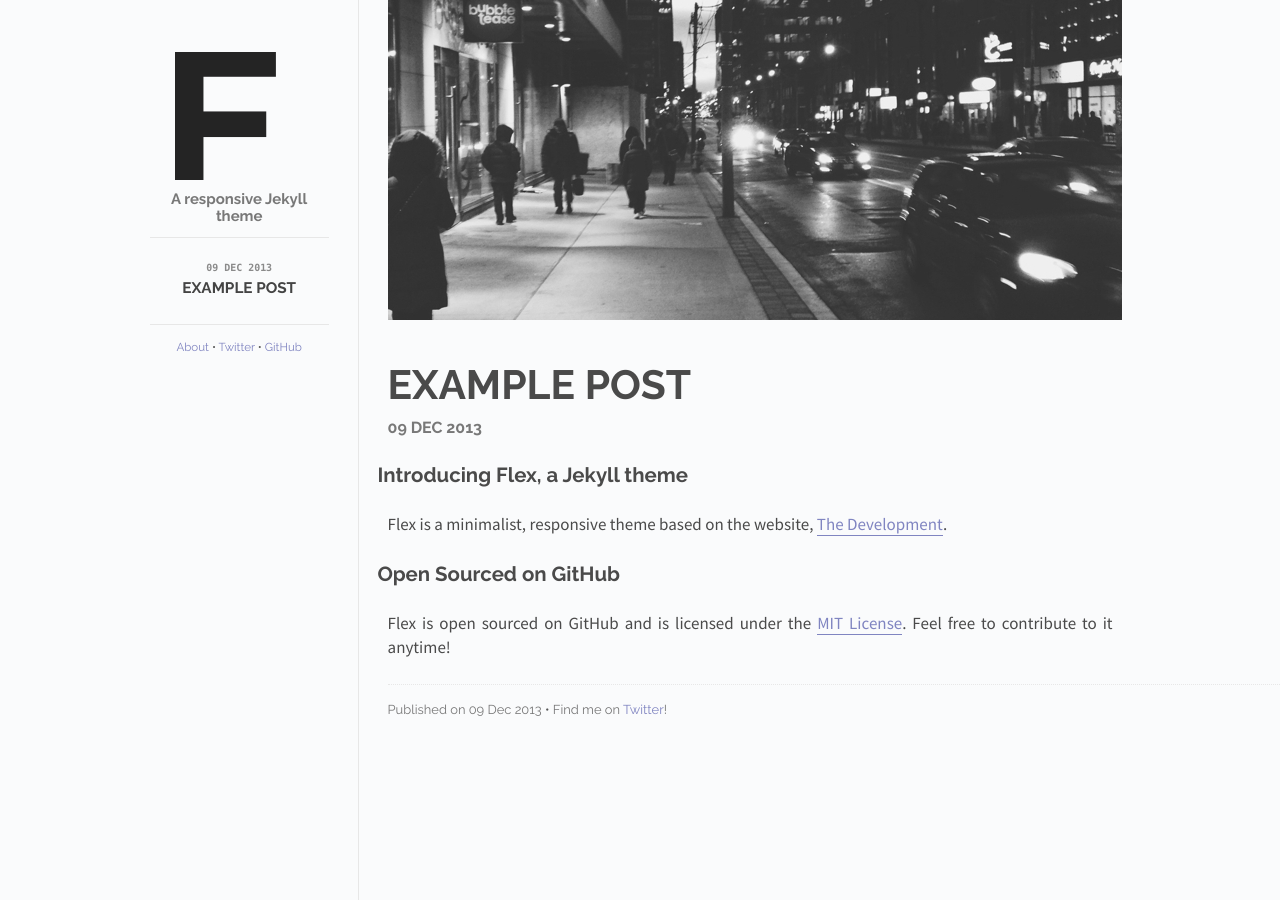
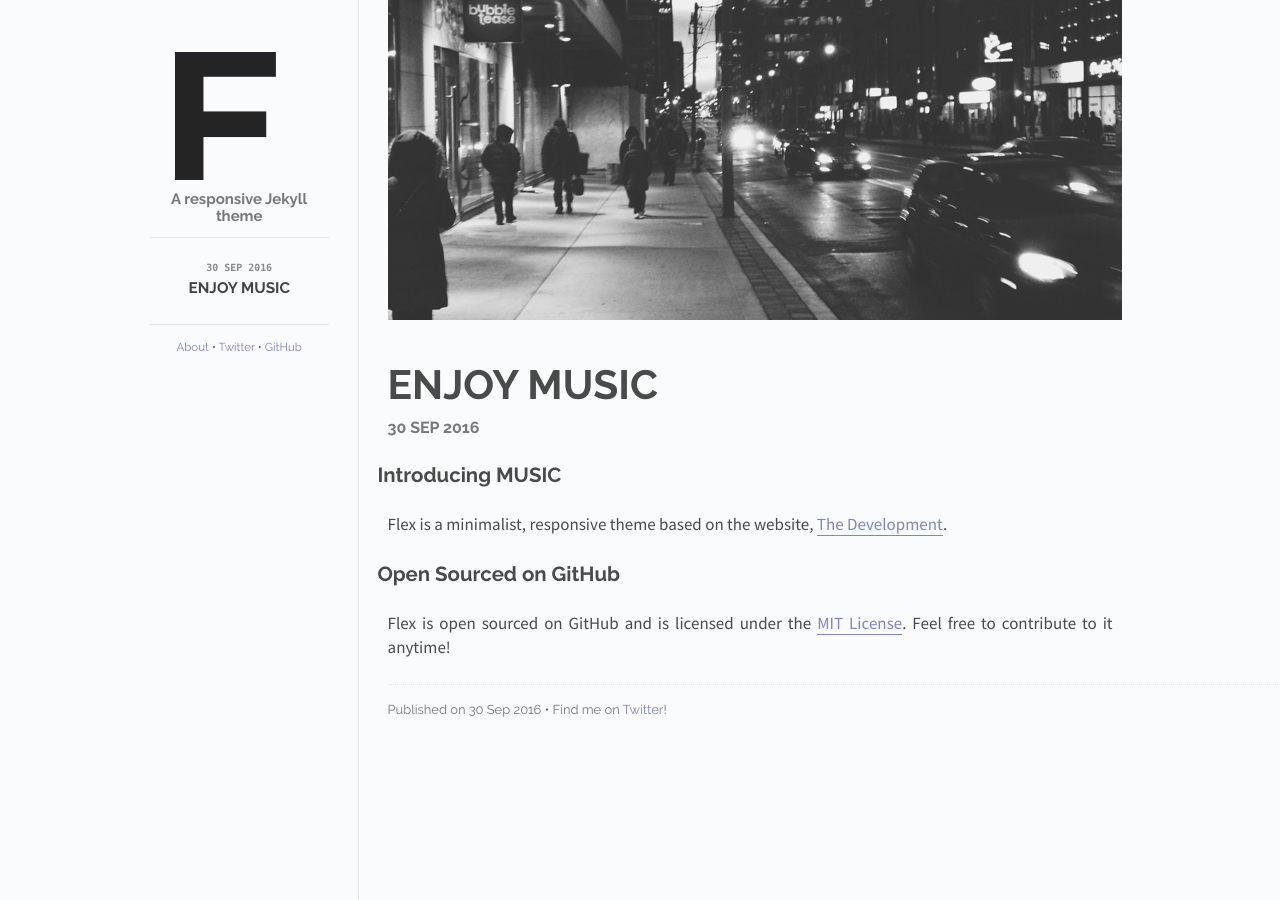
Before and after one commit to YutingMu/YutingMu.github.io, a Jekyll site: the page built from _posts/2013-12-09-example-post.md, in a window 1280 px wide. Built offline with Jekyll 4.4.1, drawn with Linux system fonts in a browser that asks for light colours.

Commit message:
Update 2013-12-09-example-post.md

```diff
--- a/_posts/2013-12-09-example-post.md
+++ b/_posts/2013-12-09-example-post.md
@@ -1,12 +1,12 @@
 ---
 layout: post
-title: Example post
+title: Enjoy Music
 cover: cover.jpg
-date:   2013-12-09 12:00:00
+date:   2016-9-30 12:00:00
 categories: posts
 ---
 
-## Introducing Flex, a Jekyll theme
+## Introducing MUSIC
 
 Flex is a minimalist, responsive theme based on the website, [The Development](http://thedevelopment.co).
 
```
